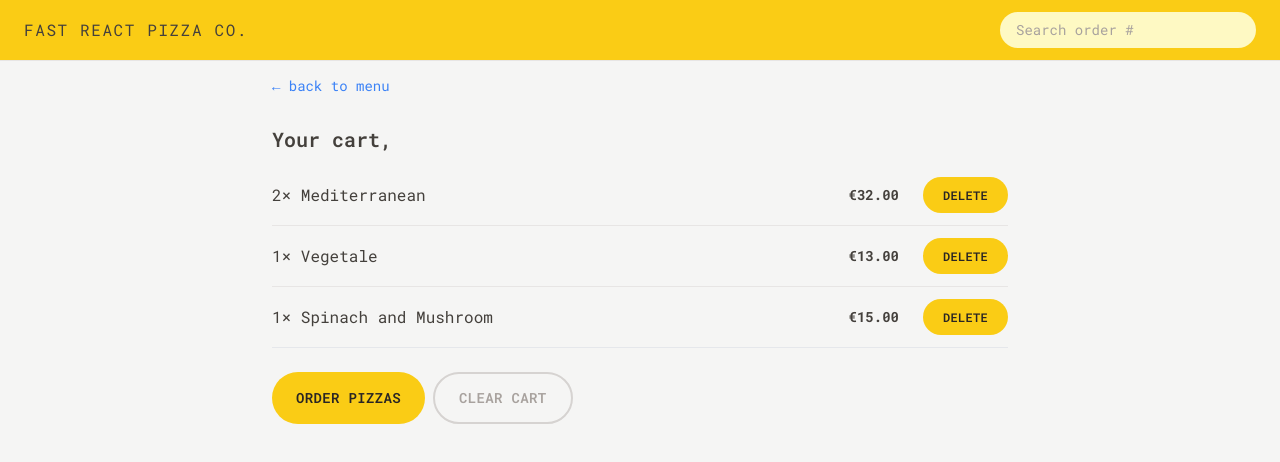
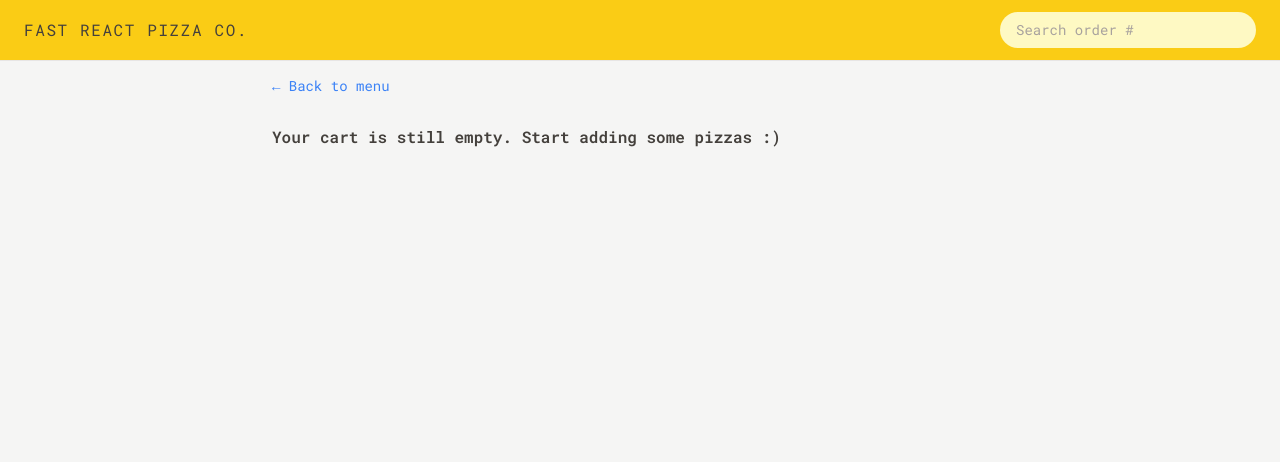
Before and after one commit to nax4t/fast-pizza, a React (Vite) app: page /cart in a window 1280 px wide. Shown: the top 462 px of the page. Built offline with nearby package versions, Linux system fonts and the light colour scheme.

Commit message:
Refactor cart functionality: integrate Redux for cart state management, add item quantity updates, and implement clear cart feature

```diff
--- a/src/features/cart/Cart.jsx
+++ b/src/features/cart/Cart.jsx
@@ -1,35 +1,16 @@
 import LinkButton from '../../ui/LinkButton';
 import Button from '../../ui/Button';
 import CartItem from './CartItem';
-import { useSelector } from 'react-redux';
-
-const fakeCart = [
-  {
-    pizzaId: 12,
-    name: 'Mediterranean',
-    quantity: 2,
-    unitPrice: 16,
-    totalPrice: 32,
-  },
-  {
-    pizzaId: 6,
-    name: 'Vegetale',
-    quantity: 1,
-    unitPrice: 13,
-    totalPrice: 13,
-  },
-  {
-    pizzaId: 11,
-    name: 'Spinach and Mushroom',
-    quantity: 1,
-    unitPrice: 15,
-    totalPrice: 15,
-  },
-];
+import { useDispatch, useSelector } from 'react-redux';
+import { clearCart, getCart } from './cartSlice';
+import EmptyCart from './EmptyCart';
 
 function Cart() {
-  const cart = fakeCart;
   const username = useSelector((state) => state.user.username)
+  const cart = useSelector(getCart)
+  const dispatch = useDispatch()
+
+  if(!cart.length) return <EmptyCart />
 
   return (
     <div className='px-4 py-3'>
@@ -38,12 +19,12 @@
       <h2 className='mt-7 text-xl font-semibold'>Your cart, {username}</h2>
 
       <ul className='divide-y divide-stone-200 border-b mt-3'>
-        {cart.map(item => <CartItem item={item} key={item.key} />)}
+        {cart.map(item => <CartItem item={item} key={item.pizzaId} />)}
       </ul>
 
       <div className='mt-6 space-x-2'>
         <Button to="/order/new" type='primary'>Order pizzas</Button>
-        <Button type='secondary'>Clear cart</Button>
+        <Button type='secondary' onClick={() => dispatch(clearCart())}>Clear cart</Button>
       </div>
     </div>
   );
--- a/src/features/cart/CartItem.jsx
+++ b/src/features/cart/CartItem.jsx
@@ -1,8 +1,14 @@
+import { useSelector } from "react-redux";
 import Button from "../../ui/Button";
 import { formatCurrency } from "../../utils/helpers";
+import { getCurrentQuantityById } from "./cartSlice";
+import DeleteItem from "./DeleteItem";
+import UpdateItemQuantity from "./UpdateItemQuantity";
 
 function CartItem({ item }) {
   const { pizzaId, name, quantity, totalPrice } = item;
+
+  const currentQuantity = useSelector(getCurrentQuantityById(pizzaId))
 
   return (
     <li className="py-3 sm:flex sm:items-center sm:justify-between">
@@ -11,7 +17,8 @@
       </p>
       <div className="flex items-center justify-between sm:gap-6">
         <p className="text-sm font-bold">{formatCurrency(totalPrice)}</p>
-        <Button type='small'>Delete</Button>
+        <UpdateItemQuantity pizzaId={pizzaId} currentQuantity={currentQuantity} />
+        <DeleteItem pizzaId={pizzaId} />
       </div>
     </li>
   );
--- /dev/null
+++ b/src/features/cart/DeleteItem.jsx
@@ -0,0 +1,13 @@
+import { useDispatch } from "react-redux";
+import { deleteItem } from "./cartSlice";
+import Button from "../../ui/Button";
+
+const DeleteItem = ({pizzaId}) => {
+    const dispatch = useDispatch()
+
+    return (
+        <Button type='small' onClick={() => dispatch(deleteItem(pizzaId))}>Delete</Button>
+    );
+};
+
+export default DeleteItem;
--- a/src/features/cart/EmptyCart.jsx
+++ b/src/features/cart/EmptyCart.jsx
@@ -1,11 +1,11 @@
-import { Link } from 'react-router-dom';
+import LinkButton from "../../ui/LinkButton";
 
 function EmptyCart() {
   return (
-    <div>
-      <Link to="/menu">&larr; Back to menu</Link>
+    <div className="px-4 py-3">
+      <LinkButton to="/menu">&larr; Back to menu</LinkButton>
 
-      <p>Your cart is still empty. Start adding some pizzas :)</p>
+      <p className="font-semibold mt-7">Your cart is still empty. Start adding some pizzas :)</p>
     </div>
   );
 }
--- /dev/null
+++ b/src/features/cart/UpdateItemQuantity.jsx
@@ -0,0 +1,17 @@
+import Button from "../../ui/Button"
+import { useDispatch } from 'react-redux';
+import { decreaseItemQuantity, increaseItemQuantity } from './cartSlice'
+
+function UpdateItemQuantity({pizzaId, currentQuantity}) {
+  const dispatch = useDispatch()
+
+  return (
+    <div className="flex gap-2 items-center">
+        <Button type='round' onClick={() => dispatch(decreaseItemQuantity(pizzaId))}>-</Button>
+        <span className="text-sm font-medium">{currentQuantity}</span>
+        <Button type='round' onClick={() => dispatch(increaseItemQuantity(pizzaId))}>+</Button>
+    </div>
+  )
+}
+
+export default UpdateItemQuantity
--- a/src/features/cart/cartSlice.js
+++ b/src/features/cart/cartSlice.js
@@ -25,6 +25,8 @@
             const item = state.cart.find((item) => item.pizzaId === action.payload)
             item.quantity--
             item.totalPrice = item.quantity * item.unitPrice
+
+            if(item.quantity === 0) cartSlice.caseReducers.deleteItem(state, action)
         },
         clearCart(state, action) {
             state.cart = []
@@ -35,5 +37,7 @@
 export const { addItem, deleteItem, increaseItemQuantity, decreaseItemQuantity, clearCart } = cartSlice.actions
 export default cartSlice.reducer
 
+export const getCart = state => state.cart.cart
 export const getTotalCartQuantity = state => state.cart.cart.reduce((sum, item) => sum + item.quantity, 0)
+export const getCurrentQuantityById = id => state => state.cart.cart.find(item => item.pizzaId === id )?.quantity ?? 0
 export const getTotalCartPrice = state => state.cart.cart.reduce((sum, item) => sum + item.totalPrice, 0)
--- a/src/features/menu/MenuItem.jsx
+++ b/src/features/menu/MenuItem.jsx
@@ -1,12 +1,16 @@
 import { formatCurrency } from "../../utils/helpers";
 import Button from './../../ui/Button';
-import { useDispatch } from 'react-redux';
-import { addItem } from '../cart/cartSlice'
+import { useDispatch, useSelector } from 'react-redux';
+import { addItem, getCurrentQuantityById } from '../cart/cartSlice'
+import DeleteItem from './../cart/DeleteItem';
+import UpdateItemQuantity from "../cart/UpdateItemQuantity";
 
 function MenuItem({ pizza }) {
+  const { id, name, unitPrice, ingredients, soldOut, imageUrl } = pizza;
+
   const dispatch = useDispatch()
-
-  const { id, name, unitPrice, ingredients, soldOut, imageUrl } = pizza;
+  const currentQuantity = useSelector(getCurrentQuantityById(id))
+  const isInCart = currentQuantity > 0
 
   function handleAddToCart() {
     const newItem = {
@@ -28,7 +32,14 @@
         <div className="mt-auto flex items-center justify-between">
           {!soldOut ? <p className="text-sm">{formatCurrency(unitPrice)}</p> : <p className="text-sm uppercase font-medium text-stone-500">Sold out</p>}
 
-          {!soldOut && <Button type='small' onClick={handleAddToCart}>Add to cart</Button>}
+          { isInCart &&
+            <div className="flex gap-3 items-center sm:gap-6">
+              <UpdateItemQuantity pizzaId={id} currentQuantity={currentQuantity} />
+              <DeleteItem pizzaId={id} />
+            </div>
+          }
+
+          {!soldOut && !isInCart && <Button type='small' onClick={handleAddToCart}>Add to cart</Button>}
         </div>
       </div>
     </li>
--- a/src/features/order/CreateOrder.jsx
+++ b/src/features/order/CreateOrder.jsx
@@ -108,10 +108,8 @@
   if(Object.keys(errors).length > 0) return errors
 
   // If everything is okay, create new order and redirect
-  // const newOrder = await createOrder(order)
-  // return redirect(`/order/${newOrder.id}`)
-
-  return null
+  const newOrder = await createOrder(order)
+  return redirect(`/order/${newOrder.id}`)
 }
 
 export default CreateOrder;
--- a/src/ui/Button.jsx
+++ b/src/ui/Button.jsx
@@ -7,6 +7,7 @@
   const styles = {
     primary: base + ' px-4 py-3 md:px-6 md:py-4',
     small: base + ' px-4 py-2 md:px-5 md:py-2.5 text-xs',
+    round: base + ' px-2.5 py-1 md:px-3.5 md:py-2 text-sm',
     secondary: "inline-block text-sm border-2 border-stone-300 px-4 py-2.5 md:px-6 md:py-3.5 font-semibold uppercase text-stone-400 hover:bg-stone-300 hover:text-stone-800 tracking-wide rounded-full hover:bg-yellow-300 transition-colors focus:outline-none focus:ring focus:ring-stone-200 focus:ring-offset-2 disabled:cursor-not-allowed",
   }
 
```
